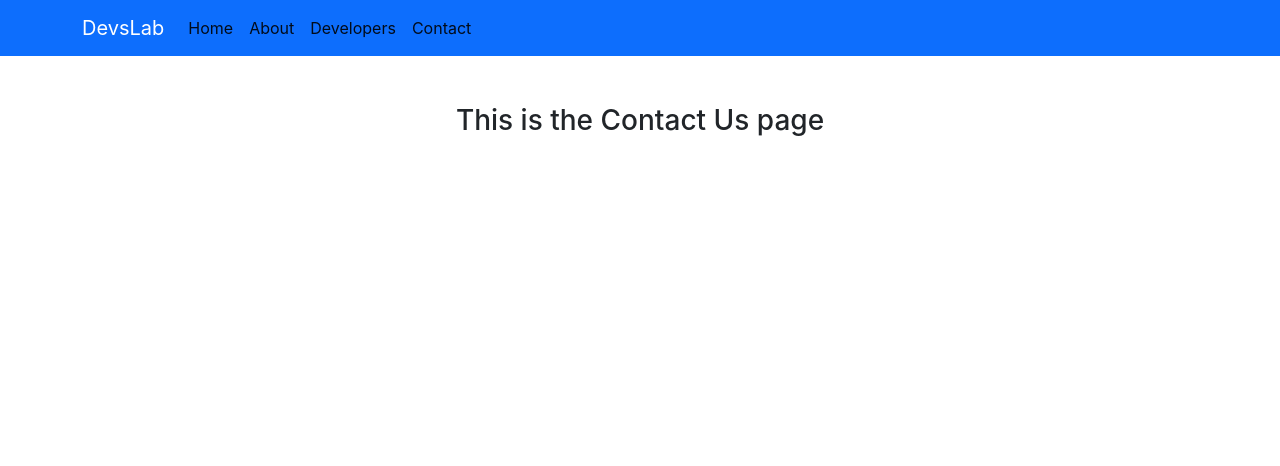
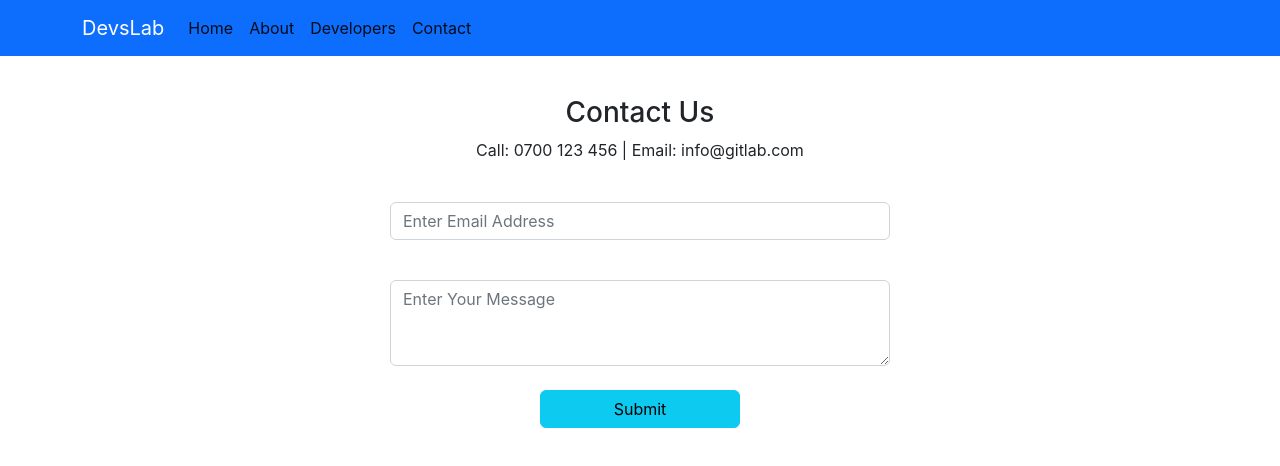
Before and after one commit to ndurivin/react-sinatra-final, a React (Create React App) app in the folder react/sinatra/: page /contact in a window 1280 px wide. Shown: the top 466 px of the page. Built offline with nearby package versions, Linux system fonts and the light colour scheme.

Commit message:
Added the Review containers

```diff
--- a/react/sinatra/src/components/About.js
+++ b/react/sinatra/src/components/About.js
@@ -6,6 +6,8 @@ function About() {
        <center>
       <h3>This is About Us page</h3>
       </center>
+      https://us.123rf.com/450wm/ra2studio/ra2studio2005/ra2studio200501945/147705114-waiter-serving-social-networking-concept-with-about-us-inscription.jpg?ver=6
+      https://i.pinimg.com/474x/35/5f/e8/355fe8a95a65ad5804e6ab74f53d2956.jpg
     </div>
   )
 }
--- a/react/sinatra/src/components/Contact.js
+++ b/react/sinatra/src/components/Contact.js
@@ -1,13 +1,29 @@
-import React from 'react'
+import React from "react";
 
 function Contact() {
   return (
-    <div className='container py-5'>
+    <div className="container py-5">
       <center>
-      <h3>This is the Contact Us page</h3>
+        <h3>Contact Us</h3>
+        <p><span>Call: 0700 123 456 </span> | <span>Email: info@gitlab.com</span></p>
+        <form>
+        <div className="mb-3 py-4" style={{maxWidth: 500}}>
+          <input
+            type="email" className="form-control"
+            id="exampleFormControlInput1"
+            placeholder="Enter Email Address"
+          />
+        </div>
+        <div className="mb-3" style= {{maxWidth: 500}}>
+          <textarea className="form-control"
+            id="exampleFormControlTextarea1"
+            rows="3" placeholder="Enter Your Message"></textarea><br/>
+          <button type="submit" style= {{width: 200}} className="btn btn-info">Submit</button>
+        </div>
+        </form>
       </center>
     </div>
-  )
+  );
 }
 
 export default Contact;
--- a/react/sinatra/src/components/Developers.js
+++ b/react/sinatra/src/components/Developers.js
@@ -12,7 +12,6 @@ function Developers() {
                 .then(res =>{
                     setDevs(res.data)
                 })
-
     }, []);
 
   return (
@@ -28,11 +27,37 @@ function Developers() {
               <h5 className="card-title">{dev.name}</h5>
               <p className="card-text">{dev.language_id}</p>
               <p className="card-text">Experience: {dev.experience} yrs</p>
-              <Link to={"/Profile"} class="btn btn-primary">View Details</Link>
+              <Link to={`/profile/` + dev.id} className="btn btn-info text-center">View Developer Details</Link>
             </div>
           </div>
         </div> ))}
       </div>
+      <h3>Give Reviews</h3>
+      <form>
+        <div className="mb-1 py-4" style={{width: 300}}>
+          <input type="text" className="form-control" id="exampleFormControlInput1" placeholder="Review Title"/>
+          </div>
+        <div className="mb-1" style= {{width: 300}}>
+          <textarea className="form-control" d="exampleFormControlTextarea1"
+            rows="2" placeholder="Review Description"></textarea>
+            <div className="mb-1 py-4" style={{width: 300}}>
+          <input type="number" className="form-control" id="exampleFormControlInput1" placeholder="Rating" min={1} max={10} />
+          </div>
+
+          <button type="submit" style= {{width: 70, marginRight: 15}} className="btn btn-success">Add</button>
+          <button type="submit" style= {{width: 70, marginRight: 15}} className="btn btn-primary">Edit</button>
+          <button type="submit" style= {{width: 70}} className="btn btn-danger">Delete</button>
+        </div>
+        </form>
+        <br/>
+        <div className="card text-center h-100 mb-3" style={{width: 400}}>
+        <div className="card-body py-4 ">
+              <h5 className="card-title">Review Title</h5>
+              <p className="card-text">Review Description</p>
+              <p className="card-text">Rating</p>
+        </div>
+        </div>
+
       </center>
     </div>
   );
--- a/react/sinatra/src/components/Home.js
+++ b/react/sinatra/src/components/Home.js
@@ -1,11 +1,20 @@
 import React from 'react'
+import { Link } from 'react-router-dom'
 
 function Home() {
   return (
-    <div className='container py-5'>
-      <center>
-      <h3>This is the Home Page</h3>
-      </center>
+    <div >
+       <div style={{
+      backgroundImage: `url("https://www.apollotechnical.com/wp-content/uploads/2020/08/software-engineer-interview-questions.jpg")`, height: 600
+    }}>
+      <center style={{marginTop: 50}}><br/><br/>
+    <h1>Welcome to <span>GITLAB</span></h1>
+    <h4>Home of adent software developers</h4>
+    <Link to={`/developers`} style={{marginRight: 15}} className="btn btn-info btn-sm text-center"><h5>Browse Developers</h5></Link>
+    <Link to={`/about`} className="btn btn-warning btn-sm text-center"><h5>About Us</h5></Link>
+    </center>
+    </div>
+
     </div>
   )
 }
--- a/react/sinatra/src/components/Navbar.js
+++ b/react/sinatra/src/components/Navbar.js
@@ -3,10 +3,10 @@ import { Link, NavLink} from 'react-router-dom'
 
 function Navbar() {
   return (
-    <div>
+    <div className="py-4 ">
 
-      <nav className="navbar navbar-expand-lg bg-primary">
-        <div className="container ">
+      <nav className="navbar fixed-top navbar-expand-lg bg-primary ">
+        <div className="container">
             <Link className="navbar-brand" style={{color: 'white'}} to="/">DevsLab</Link>
             <button className="navbar-toggler" type="button" data-bs-toggle="collapse" data-bs-target="#navbarNav" aria-controls="navbarNav" aria-expanded="false"
                 aria-label="Toggle navigation"><span className="navbar-toggler-icon"></span></button>
```
Also changed, not shown: react/sinatra/src/components/Profile.js (+12 -11 lines).
